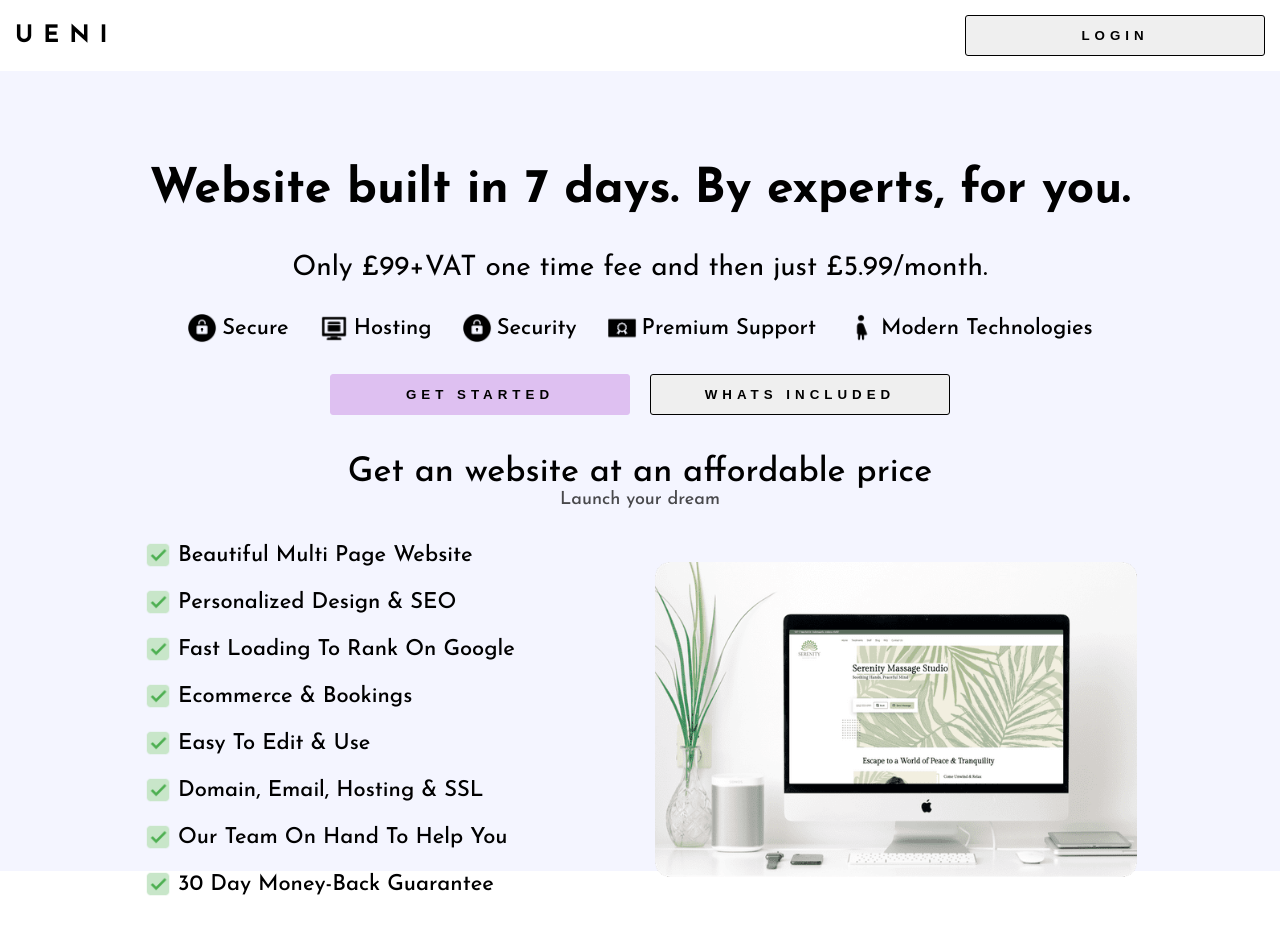
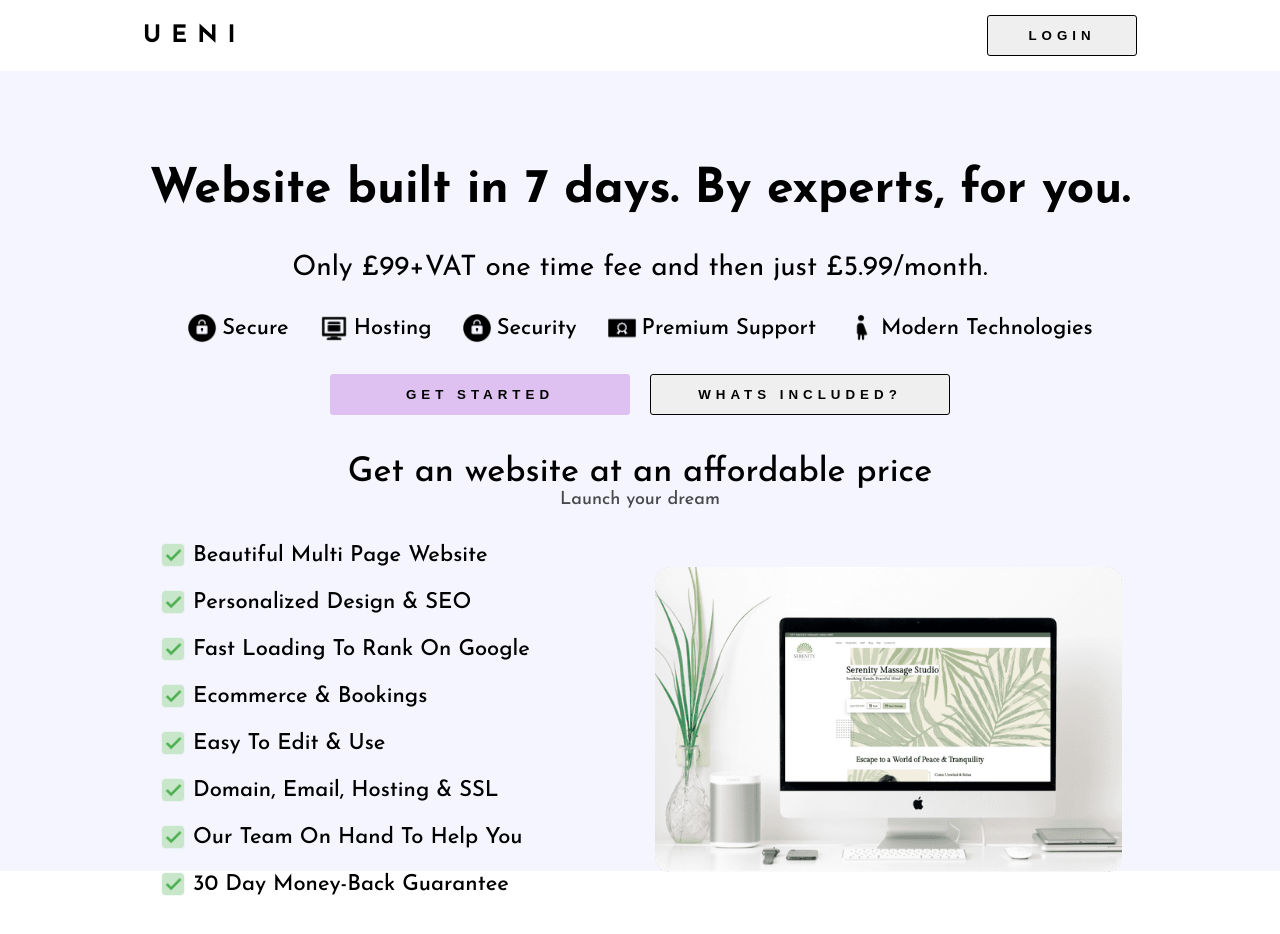
Before and after one commit to Bunningss/doubleOthree, a Next.js app: page / in a window 1280 px wide. Shown: the top 934 px of the page. Built offline with nearby package versions, Linux system fonts and the light colour scheme.

Commit message:
layout update

```diff
--- a/src/app/page.jsx
+++ b/src/app/page.jsx
@@ -24,7 +24,7 @@ export default function Home() {
           </div>
           <div className={styles.buttonsWrapper}>
             <Button label={"get started"} primary medium />
-            <Button label={"whats included"} medium />
+            <Button label={"whats included?"} medium />
           </div>
           <div className={styles.services}>
             <h2 className={`headerMedium ${styles.servicesHeader}`}>
--- a/src/components/Button/Button.module.css
+++ b/src/components/Button/Button.module.css
@@ -33,3 +33,7 @@
 .buttonMedium {
   width: 300px;
 }
+
+.buttonSmall {
+  width: 150px;
+}
--- a/src/components/Container/Container.module.css
+++ b/src/components/Container/Container.module.css
@@ -6,6 +6,6 @@
 
 .containerContent {
   padding: 15px;
-  max-width: 1920px;
+  max-width: 1024px;
   width: 100%;
 }
--- a/src/components/Navbar/Navbar.jsx
+++ b/src/components/Navbar/Navbar.jsx
@@ -9,7 +9,7 @@ const Navbar = () => {
       <Container>
         <div className={styles.navContent}>
           <Logo />
-          <Button label={"login"} />
+          <Button label={"login"} small />
         </div>
       </Container>
     </nav>
```
